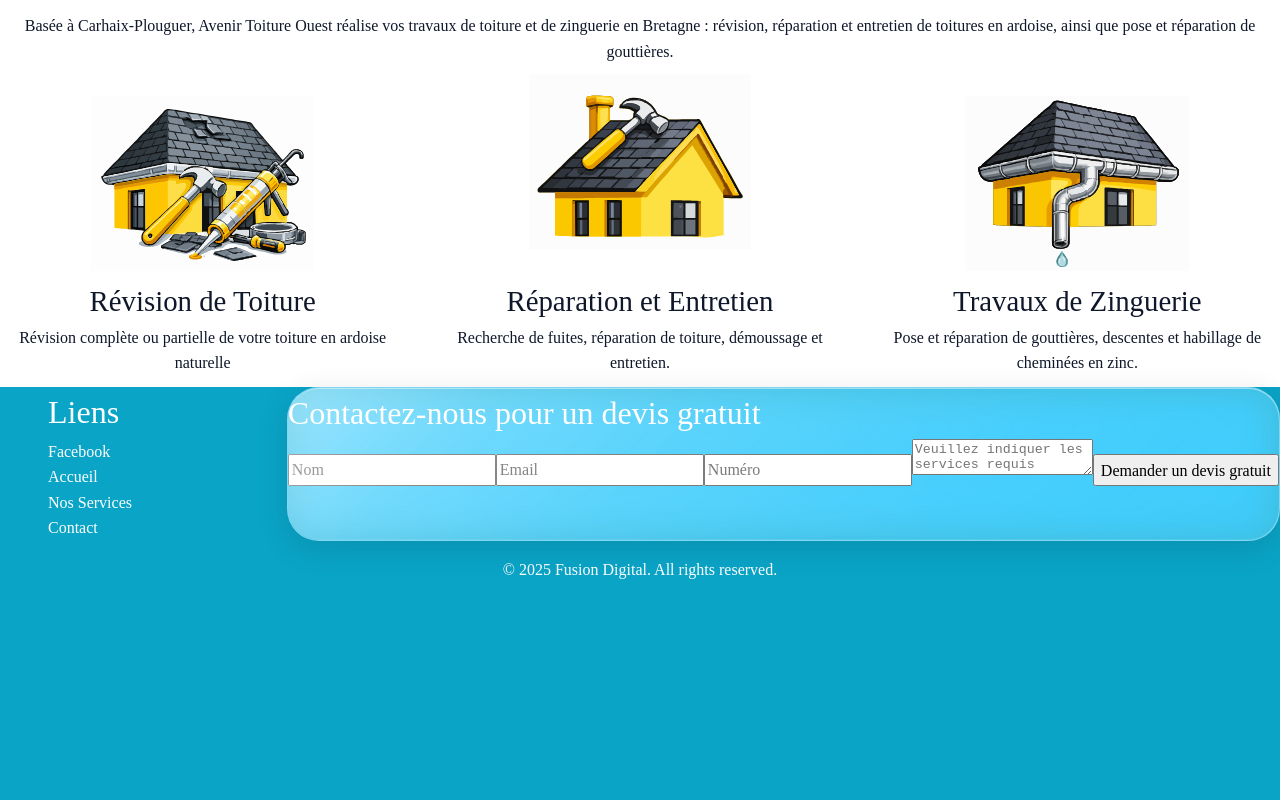
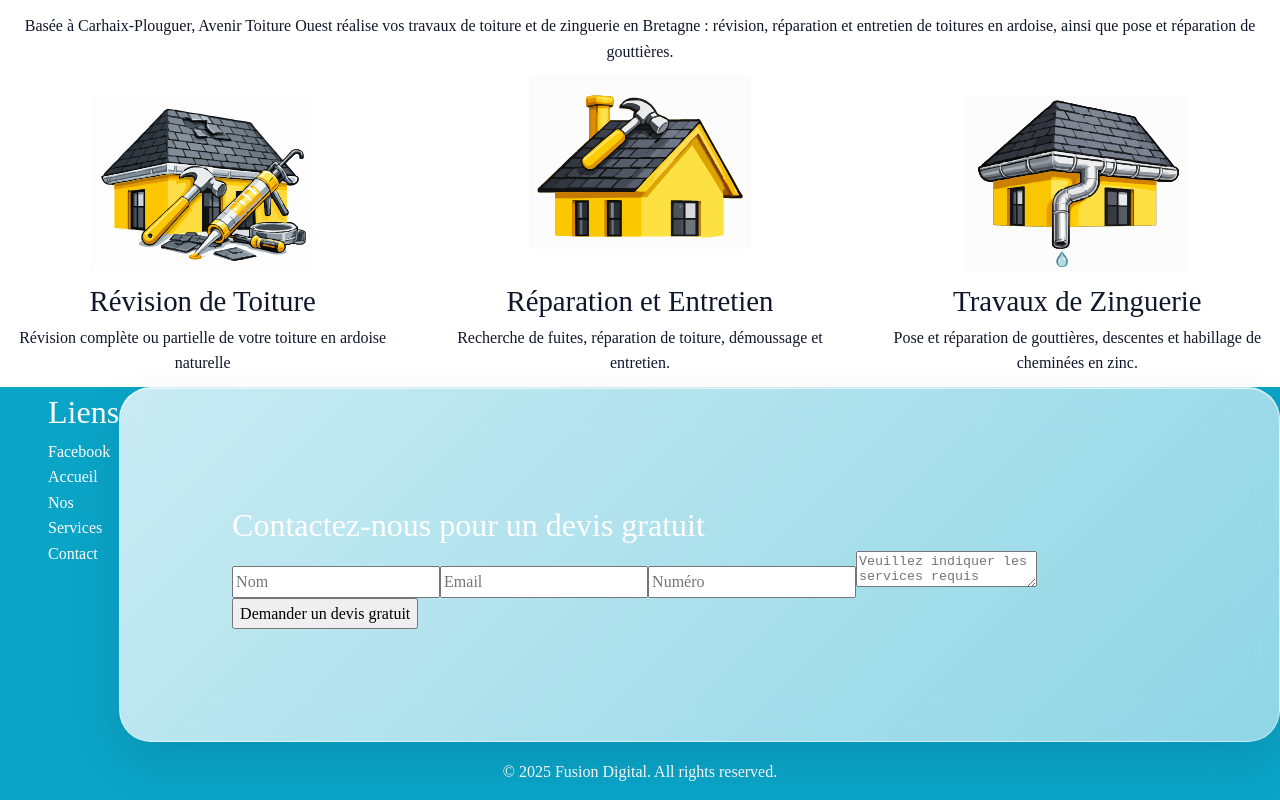
Before and after one commit to Charlirussell/Avenir-Toiture-Ouest, a React (Vite) app: page / in a window 1280 px wide. Shown: the part 651-1451 px from the top of the page. Before the commit the page ends 1250 px from the top, so only its background shows below. Built offline with nearby package versions, Linux system fonts and the light colour scheme.

Commit message:
Changed Contact form overlay color

```diff
--- a/src/components/Contact/Contact.scss
+++ b/src/components/Contact/Contact.scss
@@ -11,48 +11,19 @@
 
 .contact-right {
     position: relative;
-    background: rgba(255, 255, 255, 0.22);
-    backdrop-filter: blur(22px) saturate(180%);
-    -webkit-backdrop-filter: blur(22px) saturate(180%);
-    border: 1px solid rgba(255, 255, 255, 0.35);
+    max-width: 1400px;
+    margin: 0 auto;
+    padding: 7rem;
     border-radius: 2rem;
-    box-shadow:
-        0 8px 32px rgba(0, 0, 0, 0.12),
-        inset 0 1px 0 rgba(255, 255, 255, 0.45),
-        inset 0 -1px 0 rgba(255, 255, 255, 0.08);
-    overflow: hidden;
-}
-
-.contact-right::before {
-    content: "";
-    position: absolute;
-    inset: 0;
-    border-radius: inherit;
     background: linear-gradient(
         135deg,
-        rgba(255, 255, 255, 0.38) 0%,
-        rgba(255, 255, 255, 0.16) 18%,
-        rgba(255, 255, 255, 0.06) 38%,
-        rgba(255, 255, 255, 0.02) 55%,
-        rgba(255, 255, 255, 0) 70%
+        rgba(255, 255, 255, 0.78),
+        rgba(255, 255, 255, 0.55)
     );
-    pointer-events: none;
+    backdrop-filter: blur(18px);
+    -webkit-backdrop-filter: blur(18px);
+    border: 1px solid rgba(255, 255, 255, 0.45);
+    box-shadow:
+        0 20px 50px rgba(0, 0, 0, 0.10),
+        inset 0 1px 0 rgba(255, 255, 255, 0.65);
 }
-
-.contact-right::after {
-    content: "";
-    position: absolute;
-    inset: -2px;
-    border-radius: inherit;
-    background: linear-gradient(
-        135deg,
-        rgba(255, 255, 255, 0.18),
-        rgba(255, 255, 255, 0.03)
-    );
-    filter: blur(18px);
-    z-index: -1;
-}
-
-.contact-form {
-
-}
```
